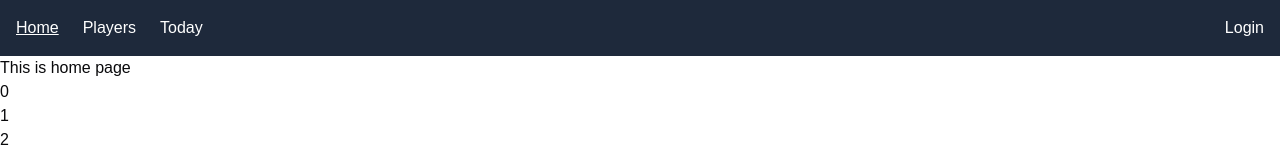
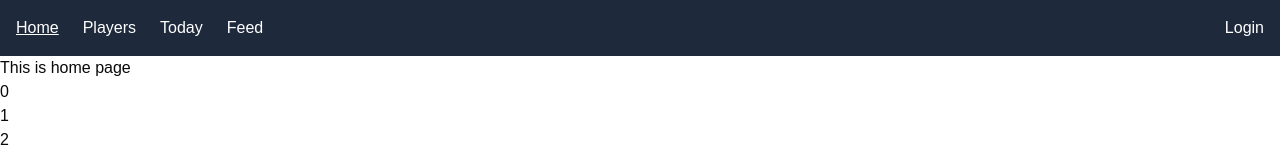
Before and after one commit to antontrafimovich/fb-graphql, a Next.js app in the folder packages/next-frontend/: page / in a window 1280 px wide. Shown: the top 160 px of the page. Built offline with nearby package versions, Linux system fonts and the light colour scheme.

Commit message:
Added ability to navigate to feed page.

```diff
--- a/packages/next-frontend/src/app/components/nav.tsx
+++ b/packages/next-frontend/src/app/components/nav.tsx
@@ -43,6 +43,17 @@ export default function Nav() {
             Today
           </Link>
         </li>
+        <li>
+          <Link
+            href="/feed"
+            className={classNames([
+              "text-white",
+              pathname === "/feed" && "underline",
+            ])}
+          >
+            Feed
+          </Link>
+        </li>
       </ul>
 
       <Link href="/login">Login</Link>
```
